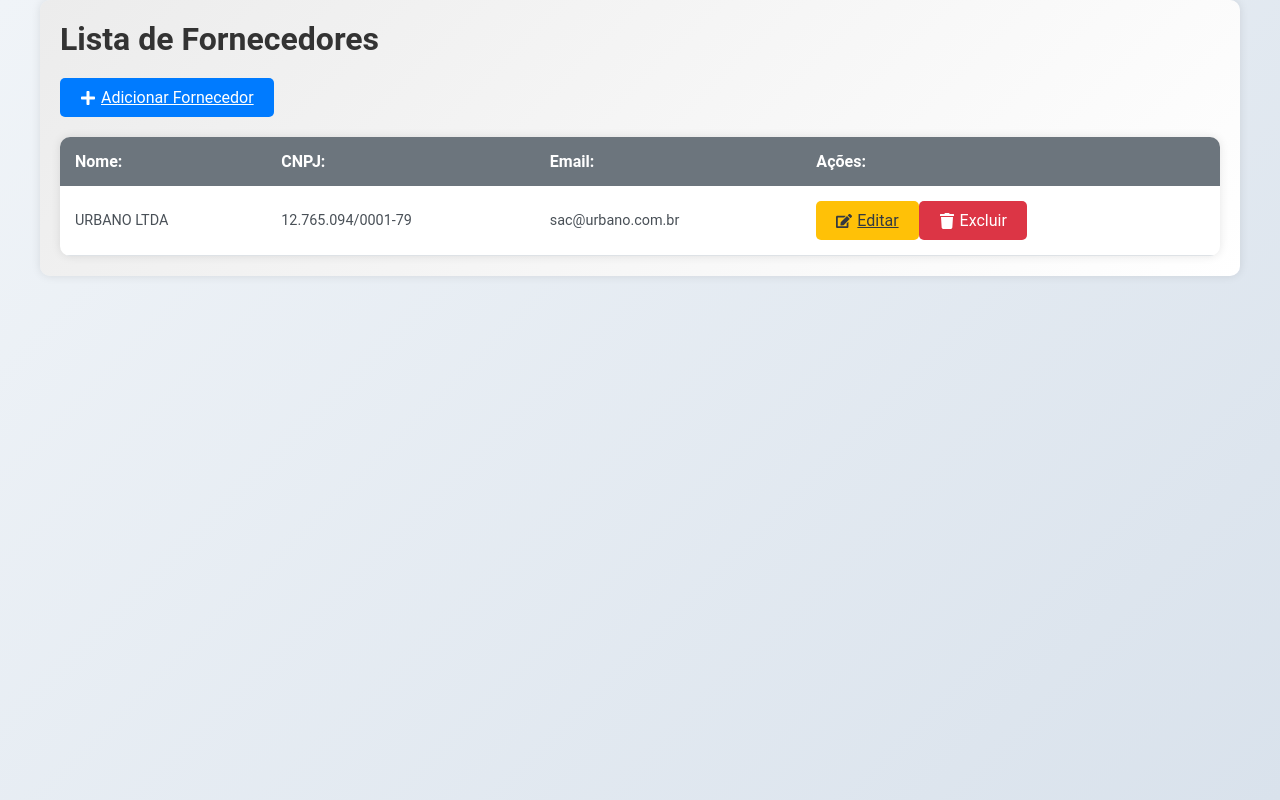
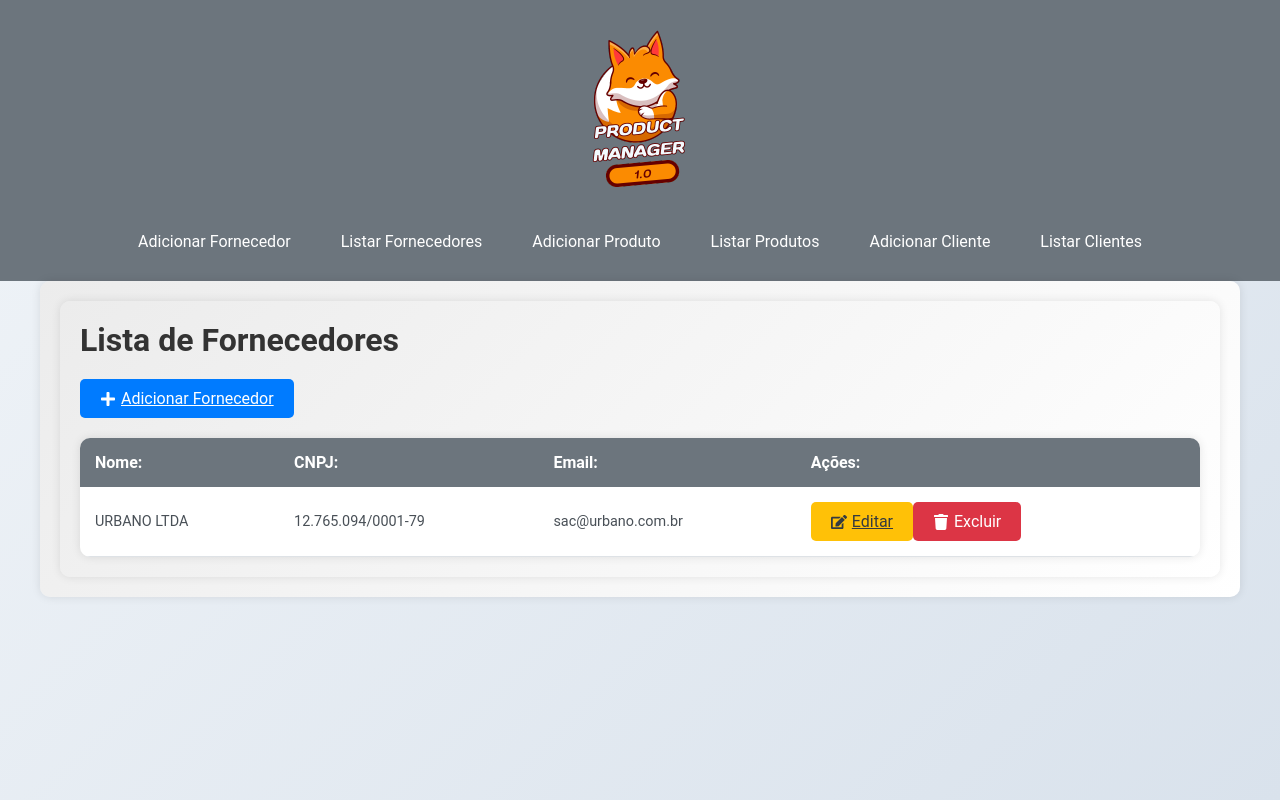
Before and after one commit to JulioCAC/gerenciador-de-produtos, a React (Vite) app in the folder gerenciador_de_produtos/: page / in a window 1280 px wide. Built offline with nearby package versions, Linux system fonts and the light colour scheme; data requests are answered from the project's data file.

Commit message:
navbar criada

```diff
--- a/gerenciador_de_produtos/src/App.jsx
+++ b/gerenciador_de_produtos/src/App.jsx
@@ -1,13 +1,18 @@
 import React from 'react'
 import { BrowserRouter, Route, Routes } from 'react-router-dom'
 import FornecedorList from './pages/fornecedor/FornecedorList'
+import Navbar from './components/Navbar'
 const App = () => {
   return (
     <BrowserRouter>
+    <Navbar/>
+    <div className="container">
       <Routes>
         <Route path="/" element={<FornecedorList/>}/>
         <Route path="/listar-fornecedores" element={<FornecedorList/>}/>
       </Routes>
+    </div>
+
     </BrowserRouter>
   )
 }
--- a/gerenciador_de_produtos/src/components/Navbar.jsx
+++ b/gerenciador_de_produtos/src/components/Navbar.jsx
@@ -1,12 +1,21 @@
 import React from 'react'
 import { Link } from 'react-router-dom'
+
 const Navbar = () => {
   return (
     <nav className="menu">
         <div className="logo">
             <Link to="/">
-
+                <img src="/PRODUCT-manager-logo.png" alt="Logo do Sistema" className="logo-img" />
             </Link>
+        </div>
+        <div className="menu-links">
+            <Link to="/add-fornecedores">Adicionar Fornecedor</Link>
+            <Link to="/listar-fornecedores">Listar Fornecedores</Link>
+            <Link to="/add-produtos">Adicionar Produto</Link>
+            <Link to="/listar-produtos">Listar Produtos</Link>
+            <Link to="/add-clientes">Adicionar Cliente</Link>
+            <Link to="/listar-clientes">Listar Clientes</Link>
         </div>
 
     </nav>
```
Also changed, not shown: gerenciador_de_produtos/public/PRODUCT-manager-logo.png (added).
